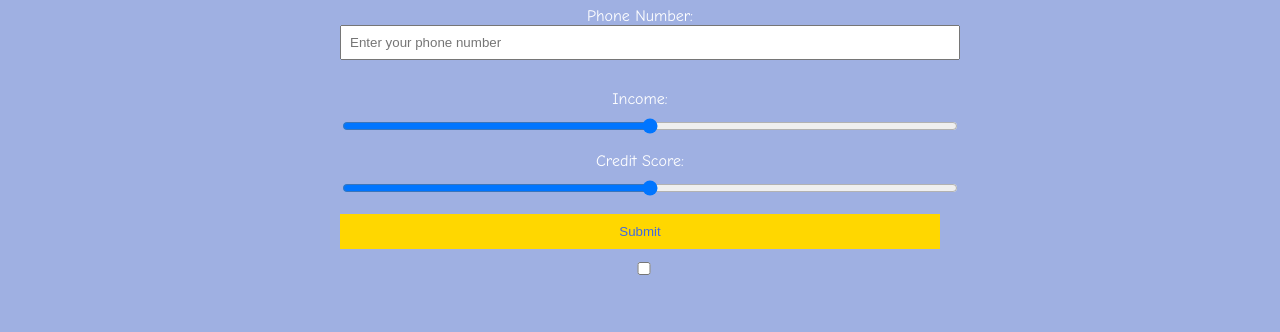
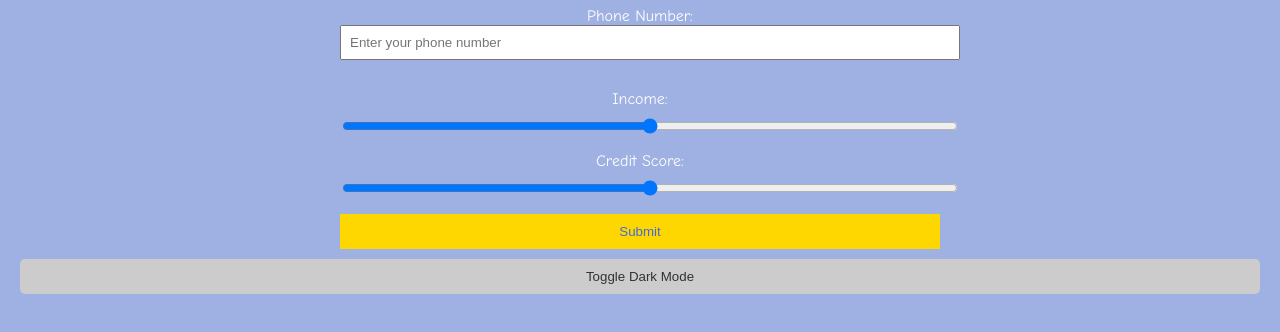
Before and after one commit to fgomez4/rettitesting, a plain HTML site: page index.html in a window 1280 px wide. Shown: the part 272-604 px from the top of the page. Drawn offline with Linux system fonts and the light colour scheme.

Commit message:
button new try

```diff
--- a/index.html
+++ b/index.html
@@ -41,13 +41,14 @@
     </div>
 
 
-    <div class="theme-switch-wrapper">
-        <label class=""theme-switch" for=""theme-switch">
-            <input type ="checkbox" id ="theme-switch">
-            <div class="slider round"></div>
-        </label>
-        <em></em>
+    <div>
+
+
+        <button id="theme-toggle" class="theme-toggle-btn">Toggle Dark Mode</button>
+
     </div>
+
+
 
 
 
--- a/script.js
+++ b/script.js
@@ -15,6 +15,7 @@ function openContactPage() {
     // For now, let's simply alert the user with the information.
     alert(`Thank you, ${name}!\n\nContact Details:\nPhone: ${phone}\nIncome: ${income}\nCredit Score: ${creditScore}`);
 }
+
 document.addEventListener('DOMContentLoaded', function () {
     const body = document.body;
     const themeToggleBtn = document.getElementById('theme-toggle');
```
